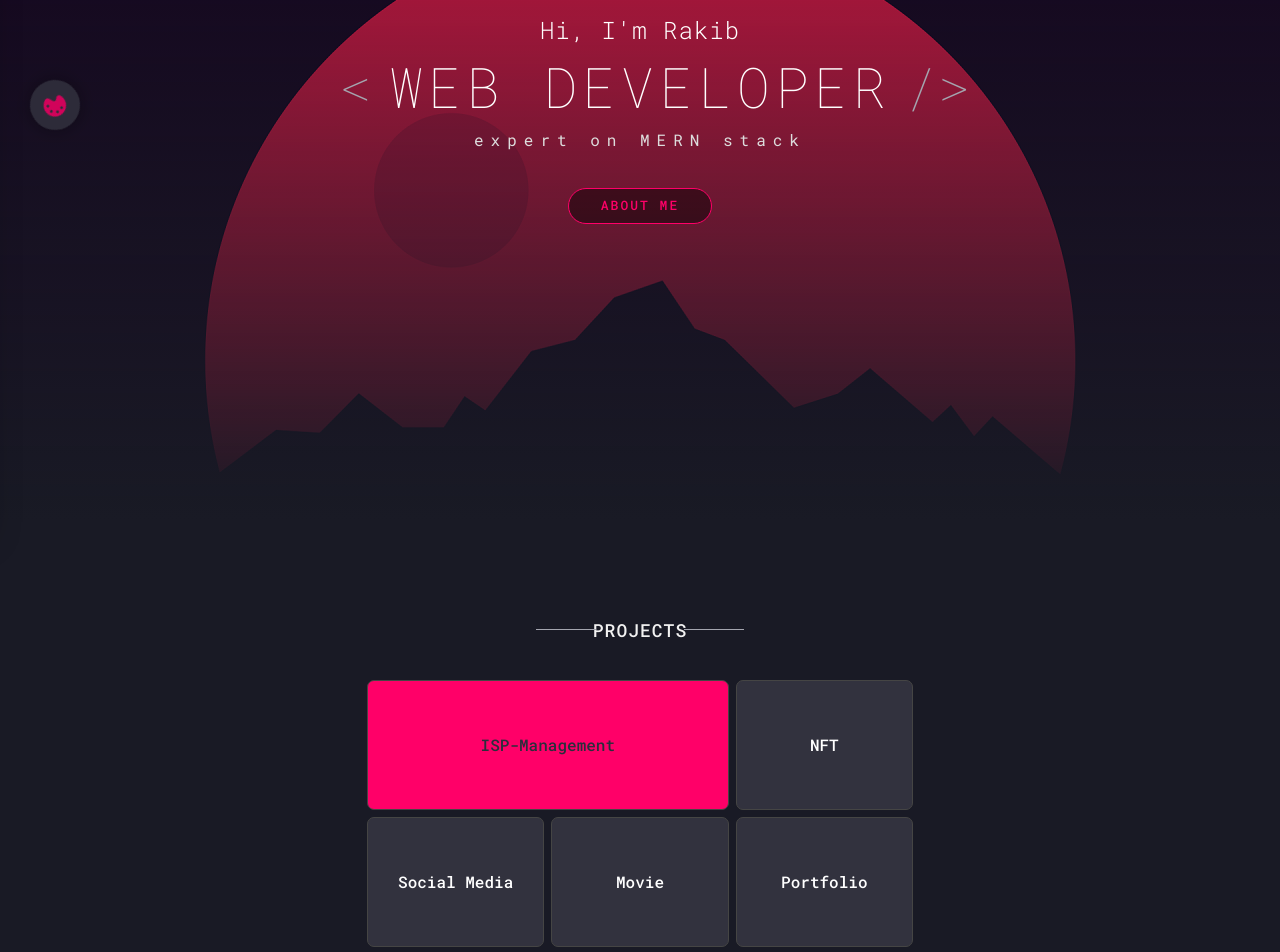
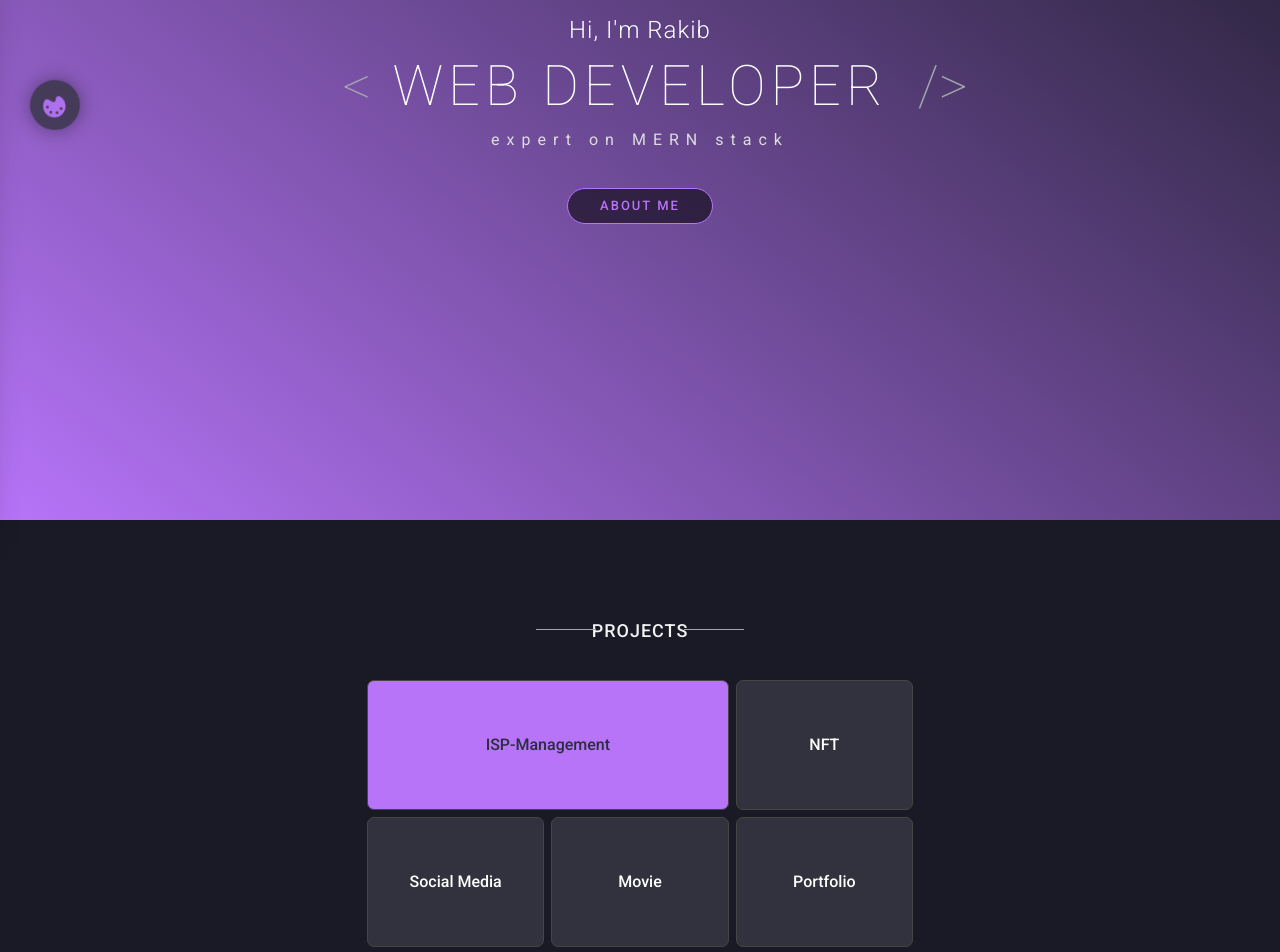
Before and after one commit to mohammedrakib944/Portfolio_React_Vite, a React (Vite) app: page / in a window 1280 px wide. Shown: the part 280-1232 px from the top of the page. Built offline with nearby package versions, Linux system fonts and the light colour scheme.

Commit message:
no image

```diff
--- a/src/App.css
+++ b/src/App.css
@@ -1,7 +1,7 @@
-@import url("https://fonts.googleapis.com/css2?family=Marck+Script&family=Roboto+Mono:wght@100;200;300;400;500;600;700&display=swap");
+@import url("https://fonts.googleapis.com/css2?family=Rajdhani:wght@300;400;500;600;700&family=Roboto:ital,wght@0,100;0,300;0,400;0,500;0,700;0,900;1,900&display=swap");
 :root {
   /* --primaryColor: #fb3858; */
-  --primaryColor: #ff0068;
+  --primaryColor: #b774f9;
   --blue: #3498db;
   --projectBg: #282a36;
   --secondaryColor: #32323e;
@@ -10,14 +10,14 @@
   --text: #f2f2f2;
 }
 /*
-font-family: 'Marck Script', cursive;
-font-family: 'Roboto Mono', monospace;
+font-family: 'Rajdhani', sans-serif;
+font-family: 'Roboto', sans-serif;
 */
 * {
   margin: 0;
   padding: 0;
   box-sizing: border-box;
-  font-family: "Roboto Mono", monospace;
+  font-family: "Roboto", sans-serif;
 }
 body {
   background: var(--bodyBG) !important;
--- a/src/components/nav/Nav.jsx
+++ b/src/components/nav/Nav.jsx
@@ -25,8 +25,8 @@ export default function Nav() {
       <div className="navSection">
         <div className="settingsSilder">
           <button onClick={() => setToggleSetting("showSetting")}>
-          <i class="fa-solid fa-palette"></i>
-          {/* <i class="fa-solid fa-brush"></i> */}
+            <i class="fa-solid fa-palette"></i>
+            {/* <i class="fa-solid fa-brush"></i> */}
           </button>
         </div>
 
@@ -40,7 +40,7 @@ export default function Nav() {
           <div className="primaryColorChage">
             <button
               className="colorBtn redBg"
-              onClick={() => changePrimaryColor("#ff692f")}
+              onClick={() => changePrimaryColor("#ff0068")}
             ></button>
             <button
               className="colorBtn greenBg"
--- a/src/components/nav/nav.css
+++ b/src/components/nav/nav.css
@@ -41,7 +41,7 @@
   color: var(--primaryColor);
 }
 .redBg {
-  background-color: #ff692f;
+  background-color: #ff0068;
 }
 .greenBg {
   background-color: #b9ff00;
@@ -124,7 +124,7 @@
   color: var(--text);
 }
 .colorTitle {
-  color: var(--thirdColor);
+  color: var(--text);
 }
 .primaryColorChage {
   display: flex;
--- a/src/pages/Home/Home.jsx
+++ b/src/pages/Home/Home.jsx
@@ -1,16 +1,21 @@
-import { Parallax } from "react-parallax";
-
+// import { Parallax } from "react-parallax";
+import { ToastContainer, toast } from "react-toastify";
 // internal imports
 import style from "../../assets/common.module.css";
 import "./home.css";
 import { ProjectsNames } from "./Projects";
-import backgroundImage from "../../assets/img/background.png";
+// import backgroundImage from "../../assets/img/background.png";
 import { Link } from "react-router-dom";
 
 export default function Home() {
+  const portfolioShow = () => {
+    toast.info("Explore this Website.");
+  };
   return (
     <>
-      <Parallax className="landing" bgImage={backgroundImage} strength={500}>
+      {/* <Parallax className="landing" bgImage={backgroundImage} strength={500}> */}
+      <div className="landing">
+        <ToastContainer position="top-right" theme="colored" />
         <div className="landingContent">
           <h5>Hi, I'm Rakib</h5>
           <h1 className="webTag">WEB DEVELOPER</h1>
@@ -19,18 +24,25 @@ export default function Home() {
             <button className="custom-btn">ABOUT ME</button>
           </Link>
         </div>
-      </Parallax>
+      </div>
+      {/* </Parallax> */}
       <div className="container">
         <div className="row justify-content-center">
           <div className="col-md-6">
             <h2 className={style.sectionTitle}>PROJECTS</h2>
 
             <div className="myProject">
-              {ProjectsNames.map((data, index) => (
-                <Link to={data.path} className={data.classEs} key={index}>
-                  {data.name}
-                </Link>
-              ))}
+              {ProjectsNames.map((data, index) =>
+                data.name === "Portfolio" ? (
+                  <div className={data.classEs} onClick={portfolioShow}>
+                    <span>{data.name}</span>
+                  </div>
+                ) : (
+                  <Link to={data.path} className={data.classEs} key={index}>
+                    {data.name}
+                  </Link>
+                )
+              )}
             </div>
           </div>
         </div>
--- a/src/pages/Home/Projects.js
+++ b/src/pages/Home/Projects.js
@@ -26,7 +26,7 @@ export const ProjectsNames = [
   {
     id: 5,
     name: "Portfolio",
-    path: "/project/portfolio",
+    path: "/",
     classEs: "portfolio",
   },
   {
--- a/src/pages/Home/home.css
+++ b/src/pages/Home/home.css
@@ -13,7 +13,7 @@
   align-items: center;
   justify-content: center;
   color: white;
-  background: linear-gradient(0deg, var(--bodyBG), transparent);
+  background: linear-gradient(218deg, var(--bodyBG), var(--primaryColor));
 }
 .landingContent h6 {
   font-family: "Marck Script", cursive;
@@ -35,7 +35,7 @@
   color: #ddd;
 }
 .custom-btn {
-  background: rgb(0 0 0 / 45%);
+  background: rgb(0 0 0 / 56%);
   border-radius: 20px;
   border: 1px solid;
   color: var(--primaryColor);
@@ -60,7 +60,8 @@
   grid-gap: 7px;
   /* transform: perspective(600px) rotateX(10deg); */
 }
-.myProject a {
+.myProject a,
+.portfolio {
   height: 100%;
   display: flex;
   align-items: center;
@@ -72,7 +73,9 @@
   border-radius: 7px;
   transition: 0.2s;
 }
+.portfolio:hover,
 .myProject a:hover {
+  cursor: pointer;
   box-shadow: 0px 0px 4px var(--primaryColor);
   transform: scale(1.01);
   color: var(--text);
--- a/src/pages/project/Data.js
+++ b/src/pages/project/Data.js
@@ -27,8 +27,7 @@ export const projectData = [
     params: "nft",
     name: "NFT Home Page",
     language: "React, CSS 3",
-    description:
-      "A simple NFT site front page design for an US client",
+    description: "A simple NFT site front page design for an US client",
     preview: "https://rakib-nft.netlify.app/",
     img1: NFT,
   },
@@ -59,15 +58,14 @@ export const projectData = [
     preview: "https://rakib-movie.netlify.app/",
     img1: Movie,
   },
-  {
-    params: "portfolio",
-    name: "Portfolio",
-    language: "HTML 5, CSS 3",
-    description:
-      "This is the website that I was build for a Client",
-    preview: "https://dorac.app/",
-    img1: portfolio,
-  },
+  // {
+  //   params: "portfolio",
+  //   name: "Portfolio",
+  //   language: "HTML 5, CSS 3",
+  //   description: "This is the website that I was build for a Client",
+  //   preview: "https://dorac.app/",
+  //   img1: portfolio,
+  // },
   {
     params: "todo",
     name: "To-Do List",
--- a/src/pages/project/Project.jsx
+++ b/src/pages/project/Project.jsx
@@ -39,7 +39,10 @@ export default function Project() {
             {/* <h5 className="mp-title">All Projects</h5> */}
             <div className="othersProjects">
               <div className="MoreProjects">
-                {ProjectsNames.map((data, index) => (
+                {ProjectsNames.map((data, index) =>
+                  data.name === "Portfolio" ? (
+                    ""
+                  ) : (
                     <NavLink
                       to={data.path}
                       className="IndiVidualProjects"
@@ -47,7 +50,8 @@ export default function Project() {
                     >
                       {data.name}
                     </NavLink>
-                ))}
+                  )
+                )}
               </div>
             </div>
           </div>
```
Lines whose indentation alone changed are shown as unchanged.
